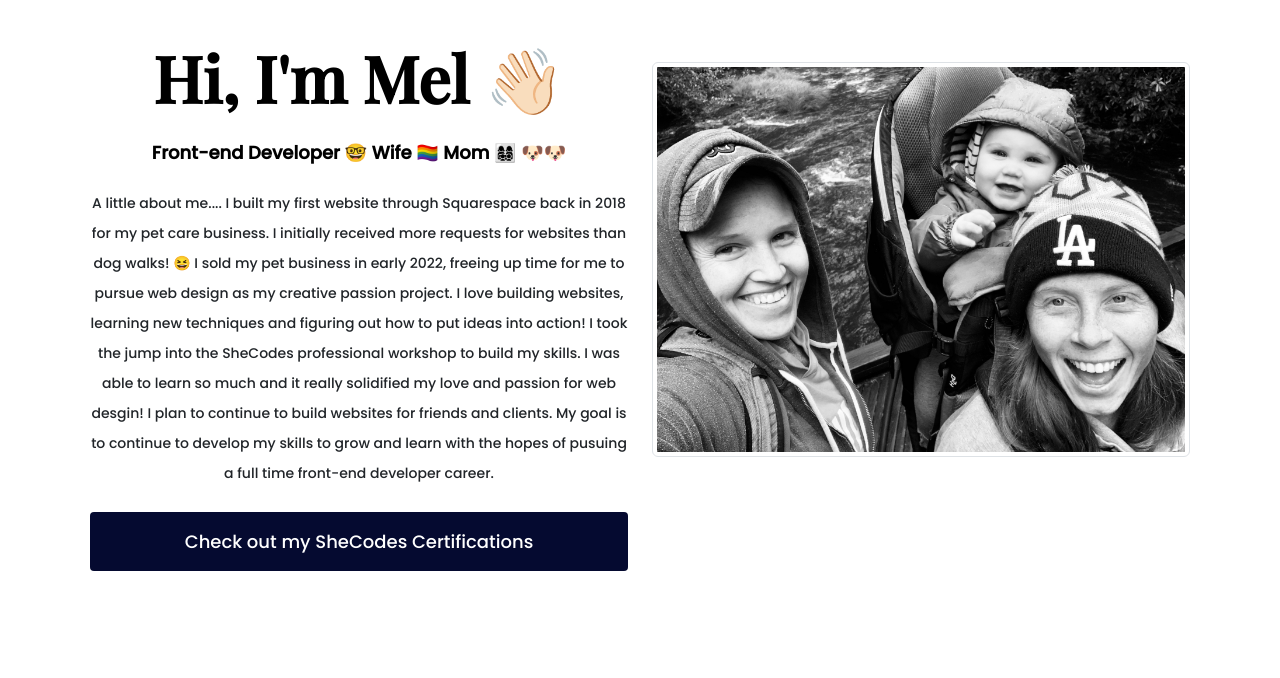
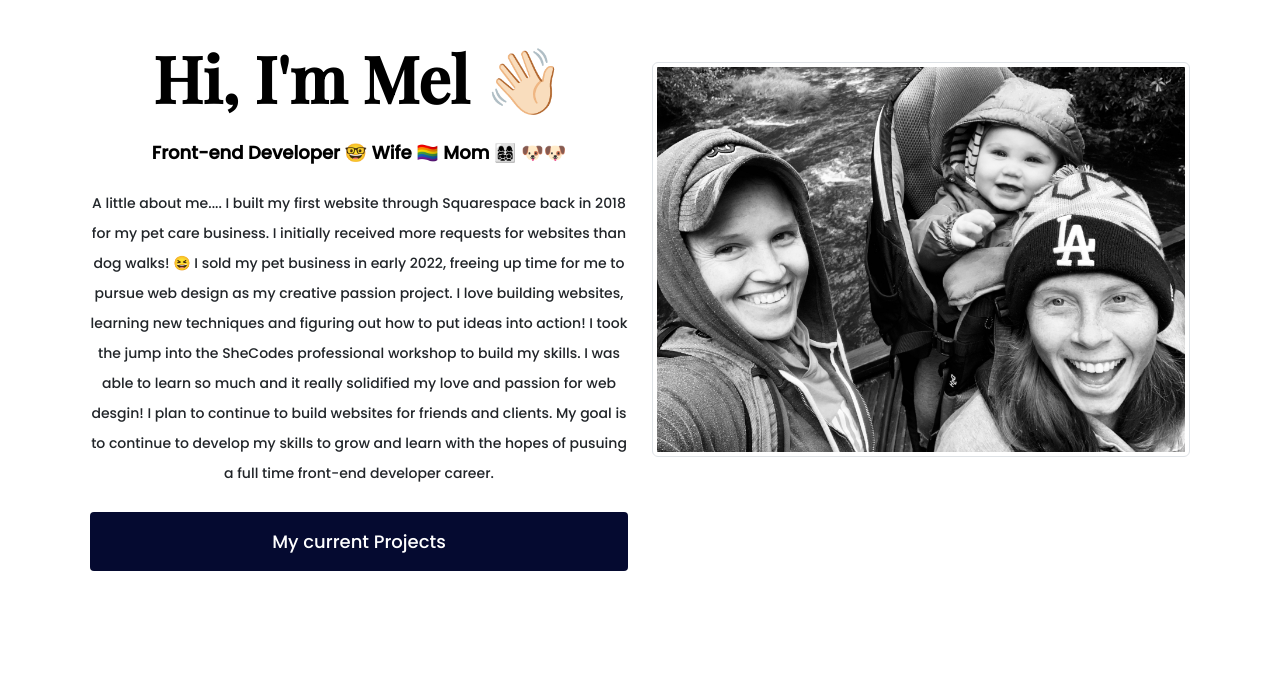
Before and after one commit to Lanestelle/Final-portfolio, a plain HTML site: page about.html in a window 1280 px wide. Shown: the part 122-800 px from the top of the page. Drawn offline with nearby package versions, Linux system fonts and the light colour scheme.

Commit message:
Update about.html
changed link on about page

```diff
--- a/about.html
+++ b/about.html
@@ -88,11 +88,8 @@
               full time front-end developer career.
             </p>
             <div class="d-grid mx-auto gap-2">
-              <a
-                href="https://www.shecodes.io/graduates/49610-melanie-pendleton"
-                target="_blank"
-                class="btn btn-branding"
-                >Check out my SheCodes Certifications</a
+              <a href="work.html" class="btn btn-branding"
+                >My current Projects</a
               >
             </div>
           </div>
```
